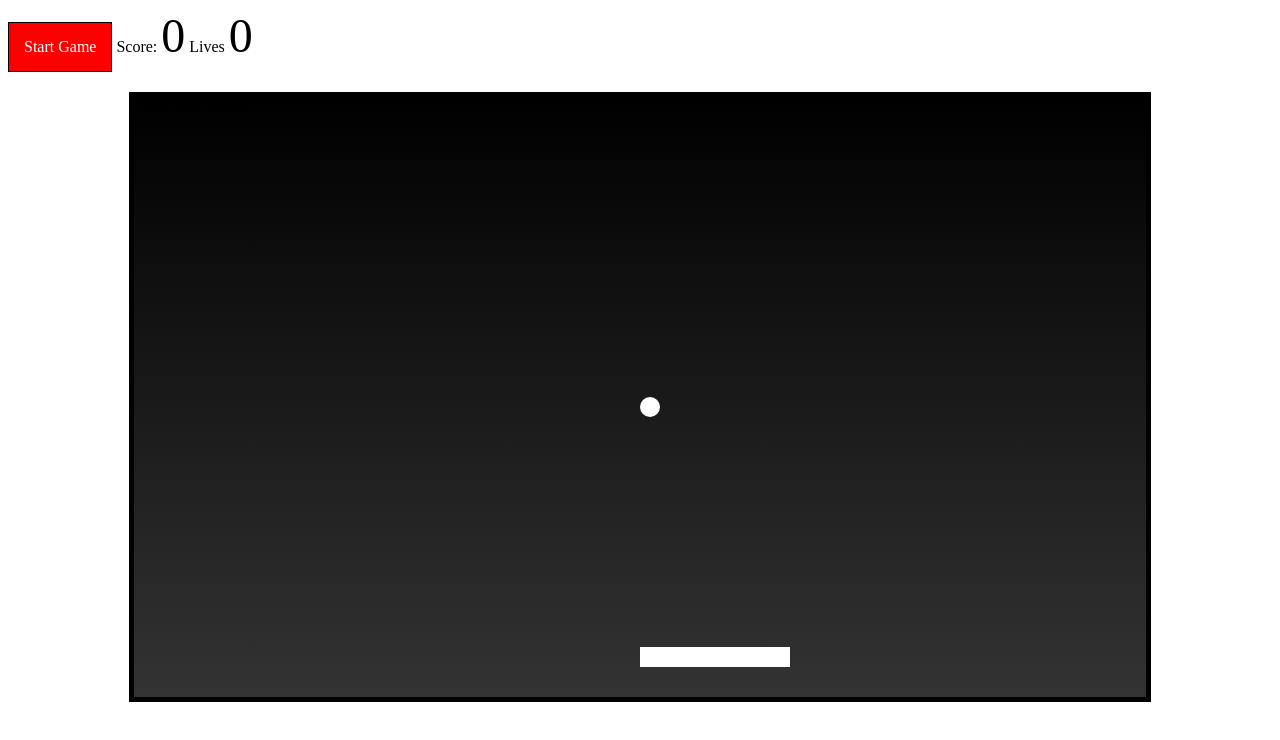
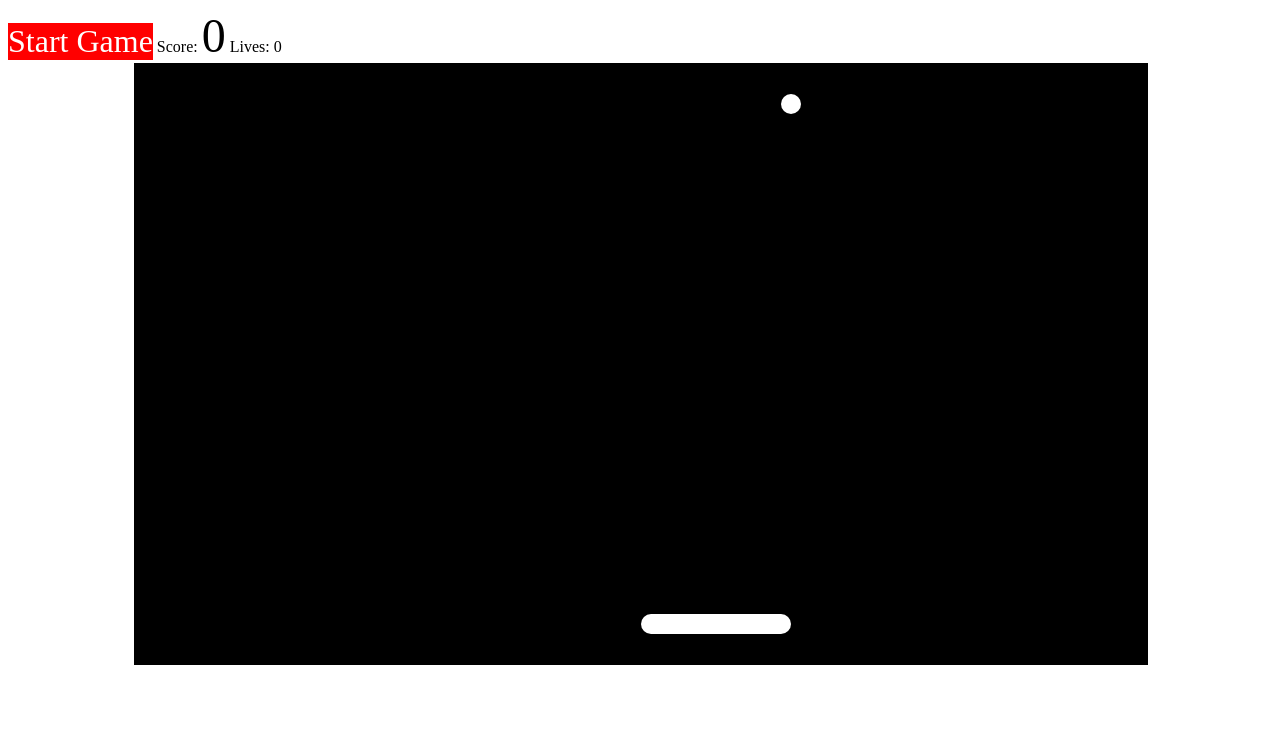
Before and after one commit to ariannargesi/javascript-breakout-game, a plain HTML site: page index.html in a window 1280 px wide. Both pictures are taken after a click on the element "Start Game". Drawn offline with Linux system fonts and the light colour scheme.

Commit message:
basic ball movements

```diff
--- a/index.html
+++ b/index.html
@@ -5,14 +5,140 @@
     <meta name="viewport"
           content="width=device-width, user-scalable=no, initial-scale=1.0, maximum-scale=1.0, minimum-scale=1.0">
     <meta http-equiv="X-UA-Compatible" content="ie=edge">
-    <title>BreakOut Game</title>
-    <link rel="stylesheet" href="styles.css">
+    <title>Javascript Breakout game</title>
 </head>
+<style>
+    .startBtn {
+        display: inline-block;
+        background: red;
+        font-size: 2rem;
+        color: white
+    }
+    .score,lives {
+        font-size: 3em;
+    }
+    .container {
+        height: 600px;
+        width: 80%;
+        margin-left: 10%;
+        overflow: hidden;
+        border: 1px solid black;
+        background: black;
+        position: relative;
+    }
+    #ball {
+        position: absolute;
+        background: white;
+        height: 20px;
+        width: 20px;
+        top: 50%;
+        left: 50%;
+        border-radius: 25px;
+        display: none;
+    }
+    .paddle {
+        position: absolute;
+        height: 20px;
+        width: 150px;
+        background: white;
+        left: 50%;
+        bottom: 30px;
+        border-radius: 25px;
+    }
+    .gameover {
+        position: absolute;
+        text-align: center;
+        color: white;
+        margin: 0 auto;
+        font-size: 3em;
+        width: 100%;
+        line-height: 300px;
+    }
+</style>
 <body>
-    <div id="startBtn">Start Game</div> Score: <span class="score">0</span> Lives <span class="lives">0</span></body>
+    <div>
+        <div class="startBtn">Start Game</div>
+        Score: <span class="score">0</span>
+        Lives: <span class="lives">0</span>
+    </div>
     <div class="container">
         <div id="ball"></div>
-        <div id="paddle"></div>
-        <div id="gameover">Click Start Button</div>
+        <div class="paddle"></div>
+        <div class="gameover">Click Start Button</div>
     </div>
+
+</body>
+<script>
+    var container = document.querySelector(".container")
+    var ball = document.querySelector("#ball")
+    var paddle = document.querySelector(".paddle")
+    var btn_start = document.querySelector(".startBtn")
+
+    var gameOver = false
+    var gameInPlay = true
+    var score = 0
+    var lives = 5
+    var animationRepeat
+    var ballDir = [5,5,5]
+    var containerDim = container.getBoundingClientRect()
+
+    btn_start.addEventListener("click", startGame)
+    document.addEventListener("keydown", (e) => {
+        var key = e.keyCode
+        e.preventDefault()
+        if(key === 37) paddle.left = true
+        else if (key === 39) paddle.right = true
+    })
+    document.addEventListener("keyup", (e) => {
+        var key = e.keyCode
+        e.preventDefault()
+        if(key === 37) paddle.left = false
+        else if (key === 39) paddle.right = false
+    })
+
+    function startGame () {
+        document.querySelector(".gameover").style.display = "none"
+        ball.style.display = "block"
+        gameOver = false
+        gameInPlay = true
+        animationRepeat = requestAnimationFrame(update)
+    }
+    function update() {
+        if(gameOver  === false ){
+            var pCurrent = paddle.offsetLeft
+            if(paddle.left && pCurrent > 0) {
+                pCurrent -= 5
+            }
+            else if (paddle.right && pCurrent < (containerDim.width - paddle.offsetWidth)  ) {
+                pCurrent += 5
+            }
+            paddle.style.left = pCurrent + "px"
+            if(!gameInPlay){
+                waitingOnPaddle()
+            } else {
+                ballMove()
+            }
+            animationRepeat = requestAnimationFrame(update)
+        }
+
+    }
+    function waitingOnPaddle () {
+        ball.style.top = (paddle.offsetTop - 22) + "px"
+        ball.style.left = (paddle.offsetLeft + 70) + "px"
+    }
+    function ballMove() {
+        var x = ball.offsetLeft
+        var y = ball.offsetTop
+        if(x > containerDim.width -20 || x< 0){
+            ballDir[0] *= -1
+        }
+        if(y > containerDim.height -20 || y < 0) {
+            ballDir[1] *= -1
+        }
+        x += ballDir[0]
+        y += ballDir[1]
+        ball.style.top = y + "px"
+        ball.style.left = x + "px"
+    }
+</script>
 </html>
```
